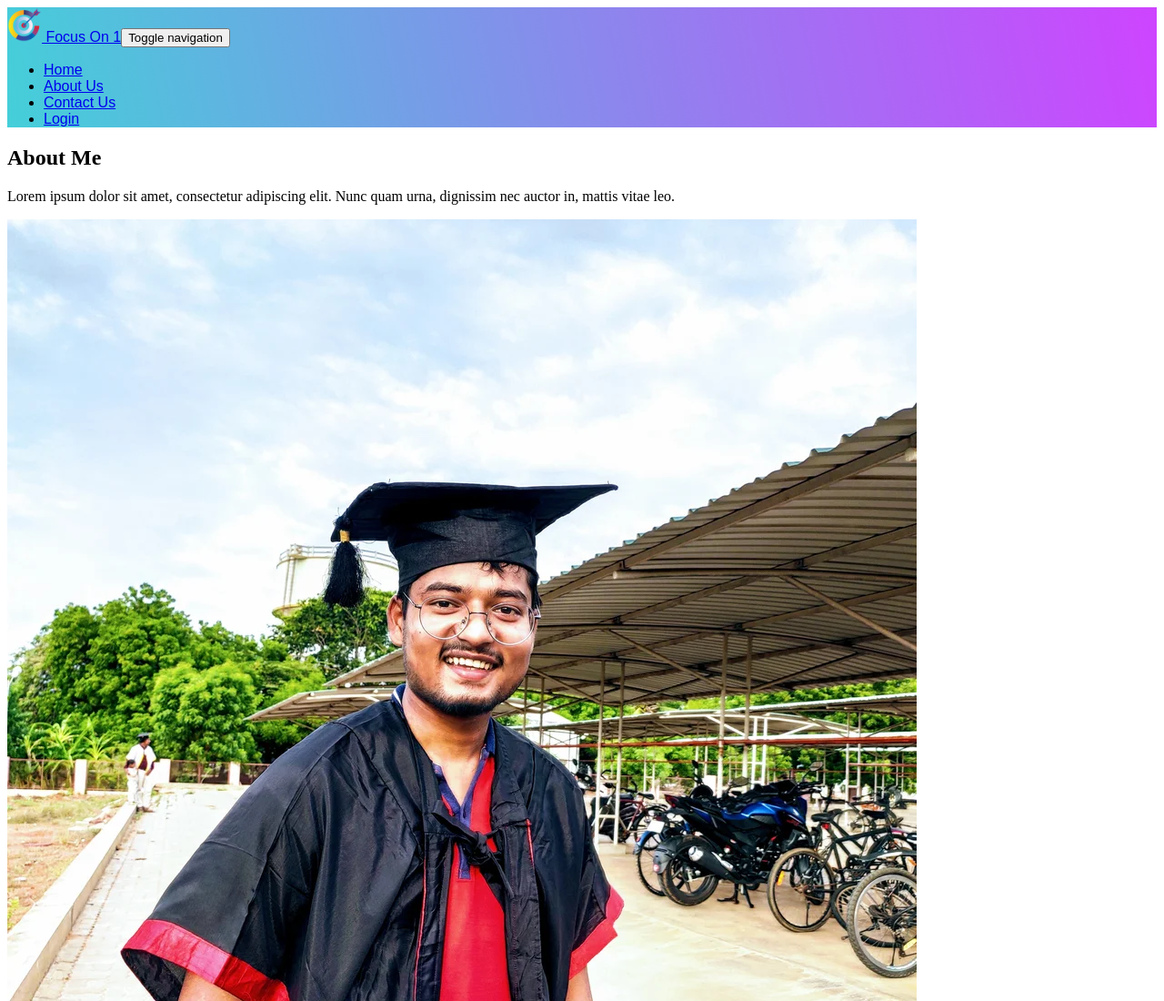
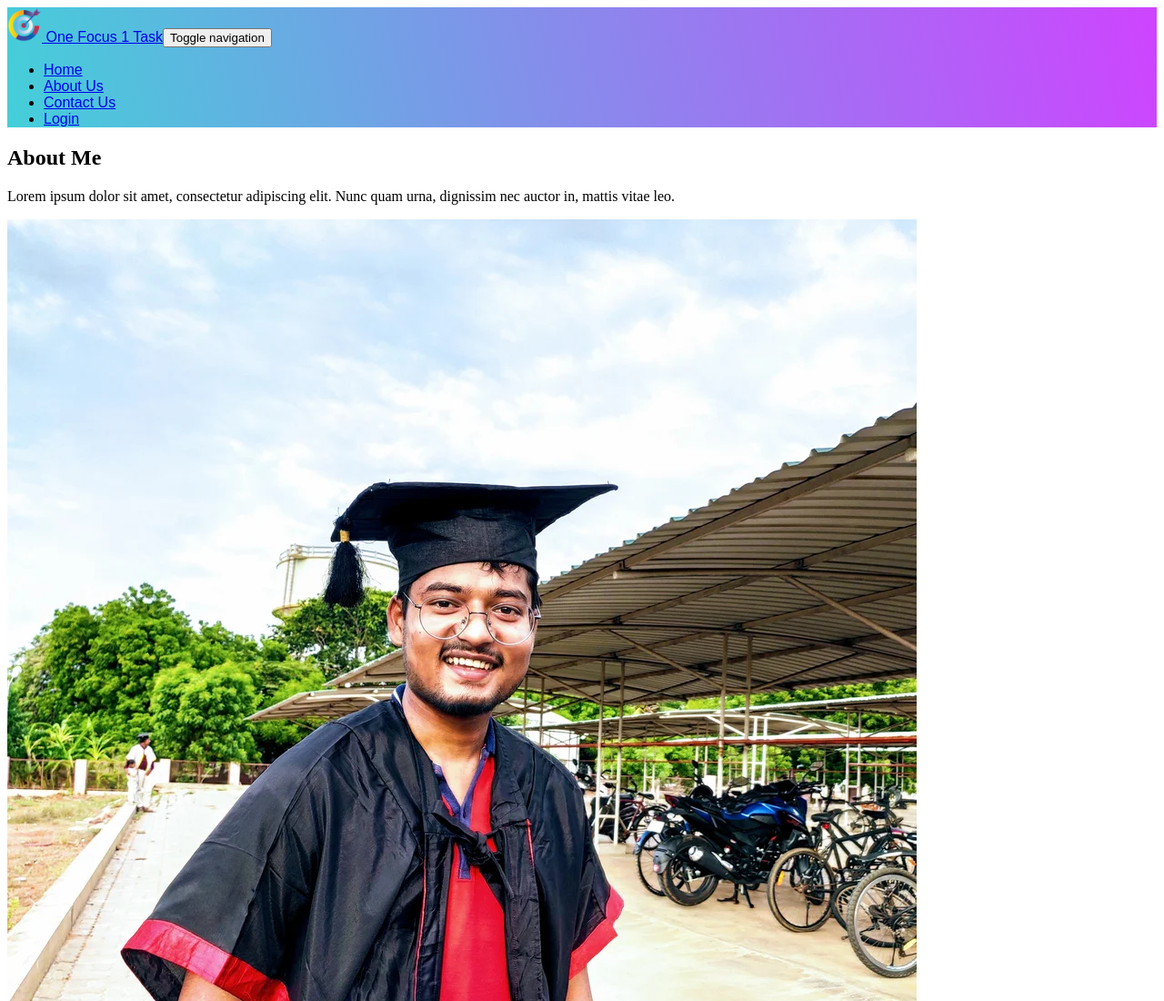
Before and after one commit to shubhamshree10/One-Focus-1-Task-PWA, a website with bundled scripts: page about-me.html in a window 1280 px wide. Shown: the top 1100 px of the page at 91% size. Built offline with nearby package versions, Linux system fonts and the light colour scheme; a script that the page names is missing; a web font is replaced by a local one.

Commit message:
Changed project name everywhere

```diff
--- a/about-me.html
+++ b/about-me.html
@@ -35,7 +35,7 @@
         style="background: linear-gradient(-102deg, rgb(206,68,255) 0%, #44cfd9 100%);background-color: rgb(255,255,255);font-family: 'Allerta Stencil', sans-serif;">
         <div class="container"><a class="navbar-brand logo" href="#"
                 style="font-family: 'Allerta Stencil', sans-serif;margin: 0px;"><img src="assets/img/targetNoBG192.png"
-                    style="width: 38px;">&nbsp;Focus On 1</a><button data-toggle="collapse" class="navbar-toggler"
+                    style="width: 38px;">&nbsp;One Focus 1 Task</a><button data-toggle="collapse" class="navbar-toggler"
                 data-target="#navcol-1"><span class="sr-only">Toggle navigation</span><span
                     class="navbar-toggler-icon"></span></button>
             <div class="collapse navbar-collapse" id="navcol-1">
```
Also changed, not shown: login.html (+1 -1 lines), manifest.json.
